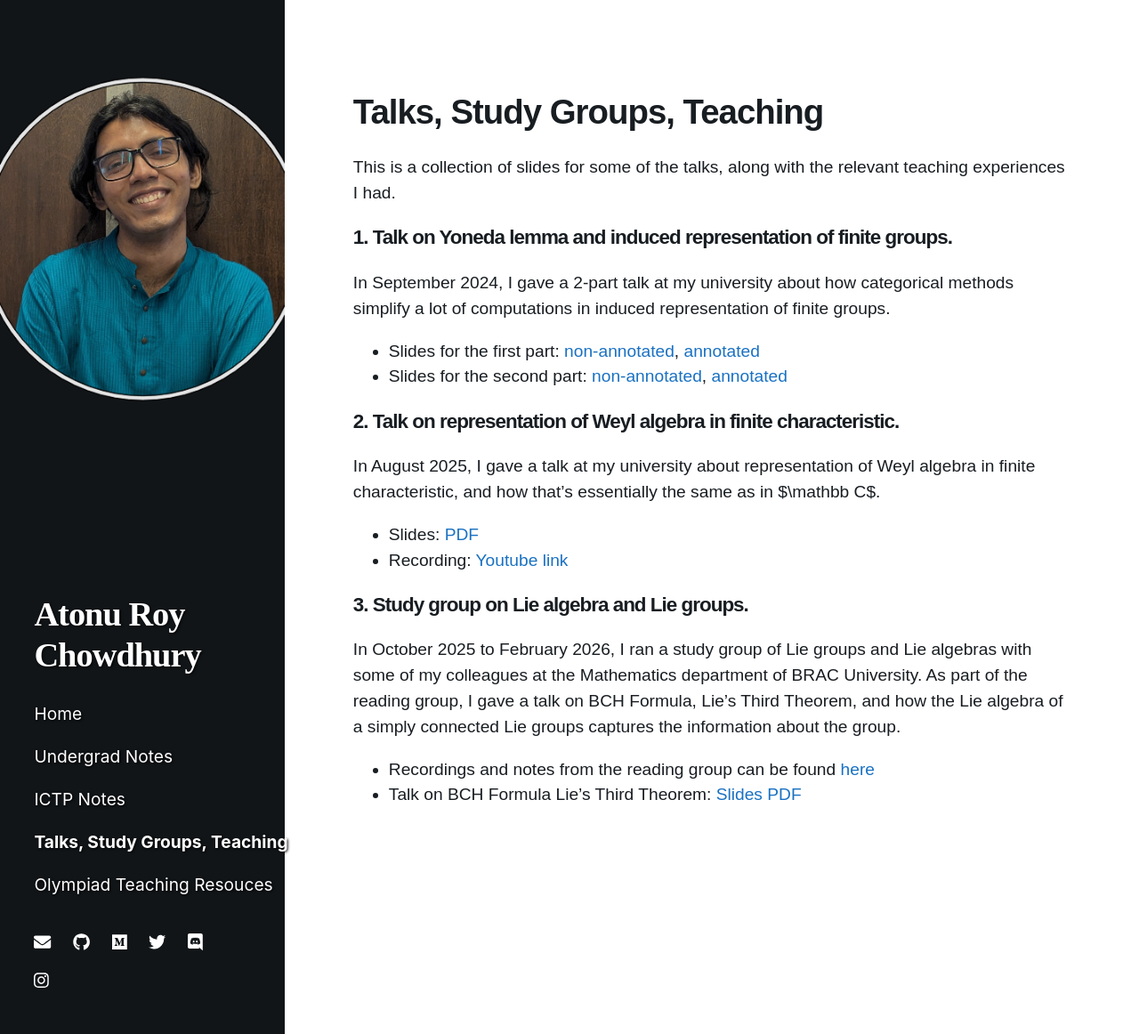
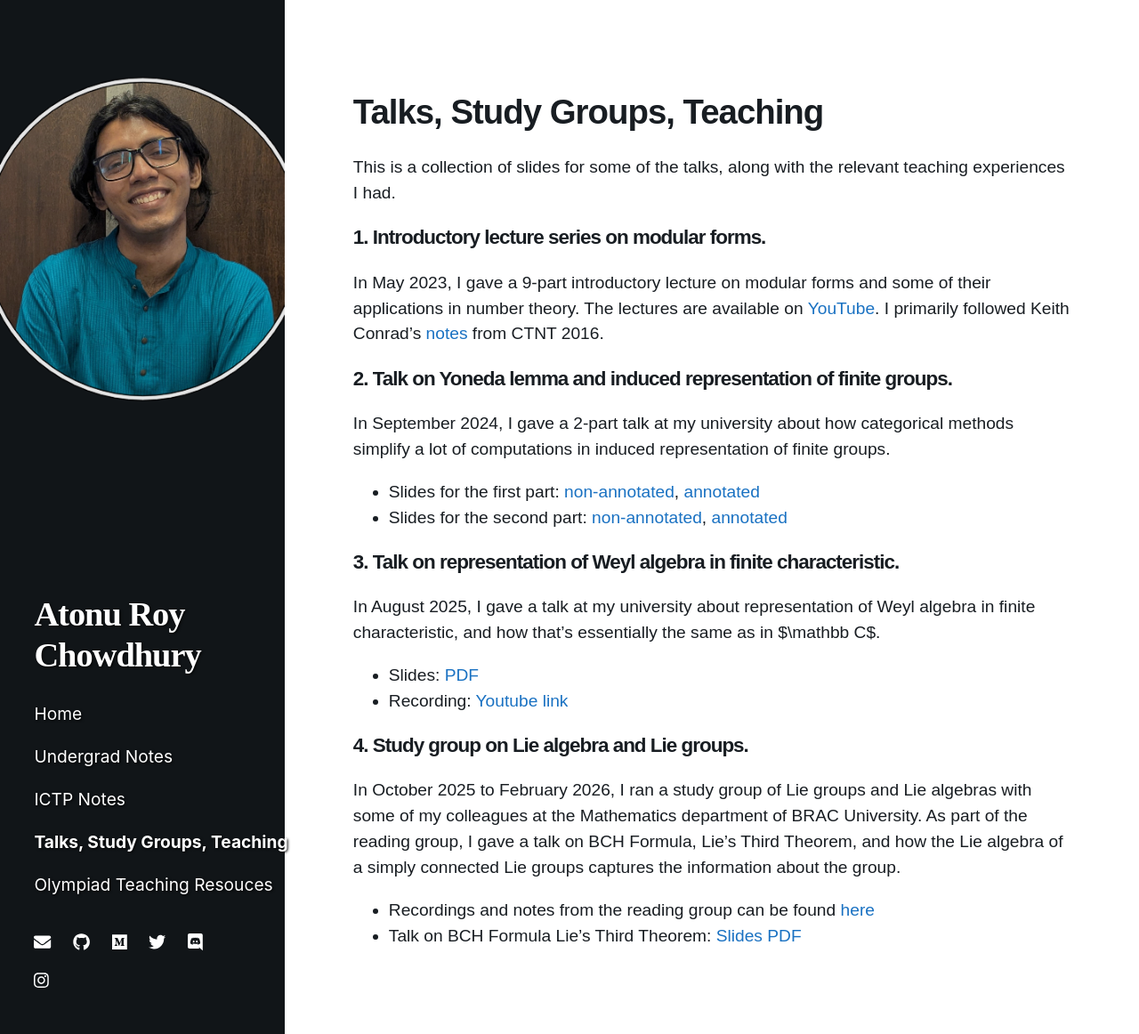
Before and after one commit to atonurc/atonurc.github.io, a Jekyll site: the page built from misc.markdown, in a window 1280 px wide and 1162 px high. Shown: the whole window at 89% size. Built offline with Jekyll 4.4.1, drawn with Linux system fonts in a browser that asks for light colours; nearby versions of some CDN libraries.

Commit message:
added some info on modular forms

```diff
--- a/index.markdown
+++ b/index.markdown
@@ -10,8 +10,9 @@ image: /assets/pfp.jpg
 # About Me
 Hello there! This is Atonu Roy Chowdhury. Currently, I'm studying Postgraduate Diploma in Mathematics at The 'Abdus Salam' International Centre for Theoretical Physics (ICTP), Trieste, Italy.
 I have typset some lecture notes for classes I took at ICTP, and they are available [here](/ICTP).
+
 Prior to joining ICTP, I was
-a Lecturer at the Department of Computer Science and Engineering at BRAC University, Dhaka, Bangladesh.
+a Lecturer at the Department of Computer Science and Engineering at BRAC University, Dhaka, Bangladesh (February'25-August'26).
 I completed my undergrad from the same university, with a major in Mathematics and a minor in Physics and Computer Science. I have typeset lecture notes of some of the courses I enrolled in. They can be found [here](/unimath).
 
 Sometimes I write some articles on Substack. They can be found [here](https://atonurc.substack.com). <!-- I also plan to add them to [this site](/writings).  -->
--- a/misc.markdown
+++ b/misc.markdown
@@ -13,20 +13,22 @@ description: This is a collection of slides for some of the talks, along with th
 
 This is a collection of slides for some of the talks, along with the relevant teaching experiences I had.
 
+### 1. Introductory lecture series on modular forms.
+In May 2023, I gave a 9-part introductory lecture on modular forms and some of their applications in number theory. The lectures are available on [YouTube](https://www.youtube.com/playlist?list=PLmlXyJ5UZ7NWJGqDTwtbDZ_eE4nzDq0N4). I primarily followed Keith Conrad's [notes](https://ctnt-summer.math.uconn.edu/wp-content/uploads/sites/1632/2016/02/CTNTmodularforms.pdf) from CTNT 2016.
 
-### 1. Talk on Yoneda lemma and induced representation of finite groups.
+### 2. Talk on Yoneda lemma and induced representation of finite groups.
 In September 2024, I gave a 2-part talk at my university about how categorical methods simplify a lot of computations in induced representation of finite groups.
 
 - Slides for the first part: [non-annotated](https://atonurc.github.io/assets/catrep_talk_1.pdf), [annotated](https://atonurc.github.io/assets/catrep_talk_1_annotated.pdf)
 - Slides for the second part: [non-annotated](https://atonurc.github.io/assets/catrep_talk_2.pdf), [annotated](https://atonurc.github.io/assets/catrep_talk_2_annotated.pdf)
 
-### 2. Talk on representation of Weyl algebra in finite characteristic.
+### 3. Talk on representation of Weyl algebra in finite characteristic.
 In August 2025, I gave a talk at my university about representation of Weyl algebra in finite characteristic, and how that's essentially the same as in $\mathbb C$.
 - Slides: [PDF](https://atonurc.github.io/assets/weyl_talk.pdf)
 - Recording: [Youtube link](https://www.youtube.com/watch?v=O8knOSFvfD8)
 
 
-### 3. Study group on Lie algebra and Lie groups.
+### 4. Study group on Lie algebra and Lie groups.
 In October 2025 to February 2026, I ran a study group of Lie groups and Lie algebras with some of my colleagues at the Mathematics department of BRAC University. As part of the reading group, I gave a talk on BCH Formula, Lie's Third Theorem, and how the Lie algebra of a simply connected Lie groups captures the information about the group.
 
 - Recordings and notes from the reading group can be found [here](https://atonurc.github.io/liegrp)
```
Also changed, not shown: ICTP.markdown (+2 -29 lines).
